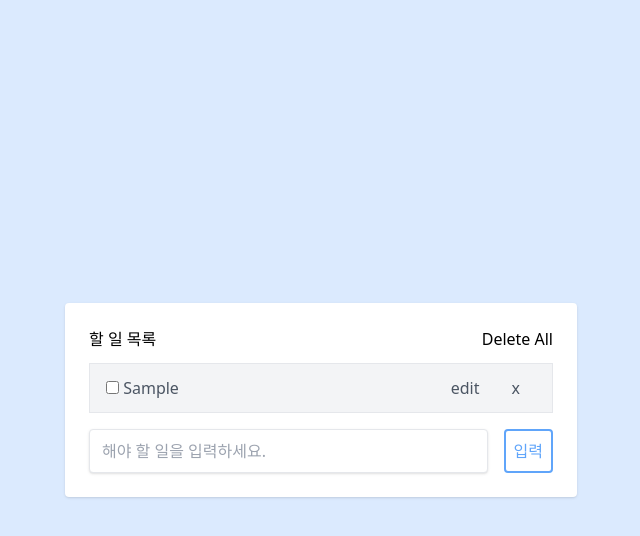
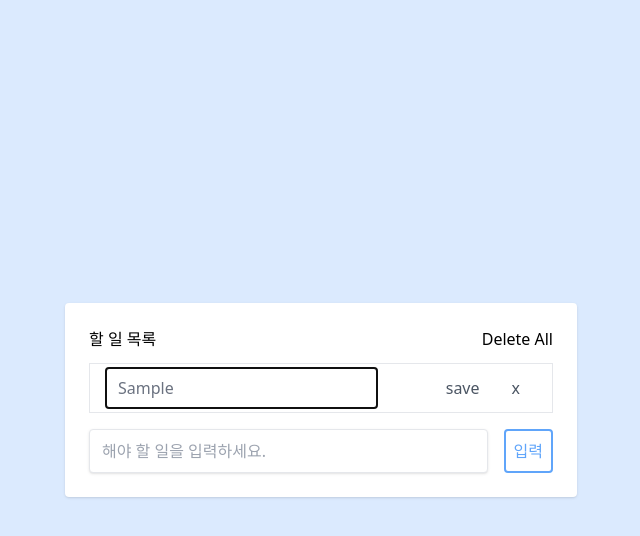
Before and after one commit to solmoonkang/react-basics, a React (Create React App) app: page / in a window 1280 px wide. Both pictures are taken after typing "Sample" into the empty fields and a click on the input "입력". Shown: the top 536 px of the page, without its empty margins (319-959 px from the left). Built offline with nearby package versions, Linux system fonts and the light colour scheme.

Commit message:
feat: Implement editing after save function in List.js file

```diff
--- a/src/components/List.js
+++ b/src/components/List.js
@@ -15,20 +15,36 @@ const List = React.memo(({ id, title, completed, todoData, setTodoData, provided
         setTodoData(newTodoData);
     }
 
+    const handleEditChange = (event) => {
+        setEditedTitle(event.target.value);
+    }
+
+    const handleSubmit = (event) => {
+        event.preventDefault();
+
+        let newTodoData = todoData.map((data) => {
+            if (data.id === id) {
+                data.title = editedTitle;
+            }
+            return data;
+        });
+        setTodoData(newTodoData);
+        setIsEditing(false);
+    }
+
     if (isEditing) {
         return ( <div>editing..</div> );
     } else {
         return (
-            <div
-            className={`${snapshot.isDragging ? "bg-gray-400" : "bg-gray-100"} flex items-center justify-between w-full px-4 py-1 my-2 text-gray-600 border rounderd`}
-            key={id} {...provided.draggableProps} ref={provided.innerRef} {...provided.dragHandleProps}>
+            <div className={`flex items-center justify-between w-full px-4 py-1 my-2 bg-grat-100 text-gray-600 border rounderd`}>
                 <div className="items-center">
-                    <input type="checkbox" onChange={() => handleCompleChange(id)} defaultChecked={false} />{" "}
-                    <span className={completed ? "line-through" : undefined}>{title}</span>
+                    <form onSubmit={handleSubmit}>
+                        <input className="w-full px-3 py-2 mr-4 text-gray-500" onChange={handleEditChange} value={editedTitle} autoFocus />
+                    </form>
                 </div>
                 <div className="items-center">
-                    <button className="px-4 py-2 float-right" onClick={() => handleClick(id)}>x</button>
-                    <button className="px-4 py-2 float-right" onClick={() => setIsEditing(true)}>edit</button>
+                    <button className="px-4 py-2 float-right" onClick={() => setIsEditing(false)}>x</button>
+                    <button className="px-4 py-2 float-right" onClick={handleSubmit} type="submit">save</button>
                 </div>
             </div>
         );
```
